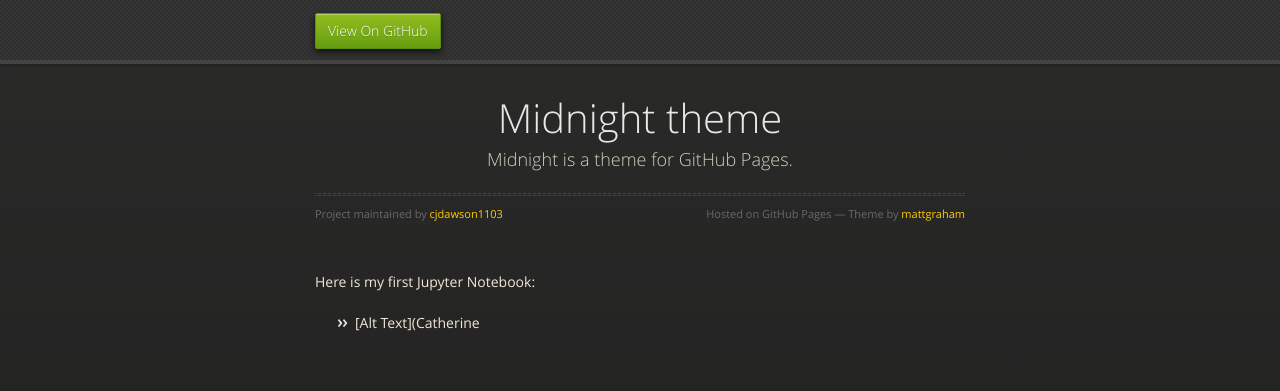
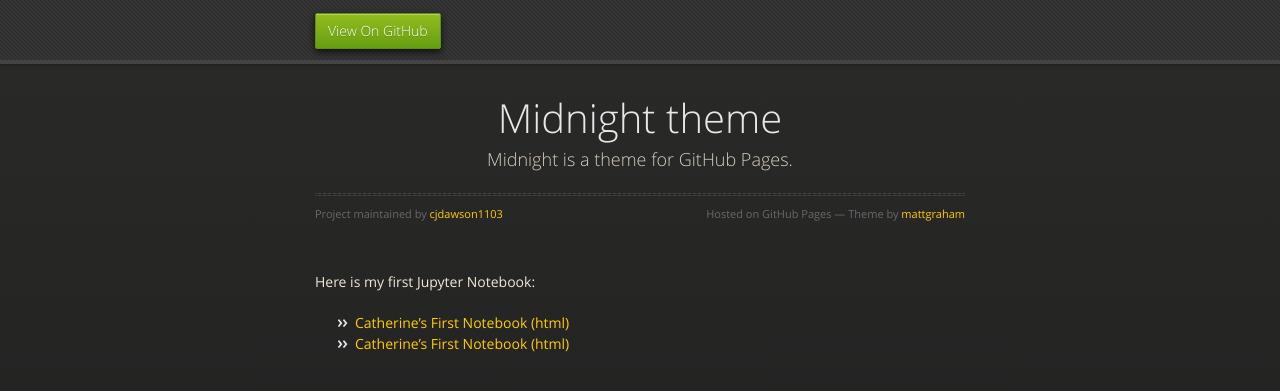
Before and after one commit to cjdawson1103/cjdawson1103.github.io, a Jekyll site: the page built from CatherinesFirstNotebook/index.md, in a window 1280 px wide. Shown: the top 391 px of the page. Built offline with Jekyll 4.4.1, drawn with Linux system fonts in a browser that asks for light colours; our own code applies the rules of GitHub Pages for plain Markdown files.

Commit message:
Update index.md

```diff
--- a/CatherinesFirstNotebook/index.md
+++ b/CatherinesFirstNotebook/index.md
@@ -4,4 +4,5 @@ Description: This page is all about my very first Jupyter Notebook.
 ---
 
 Here is my first Jupyter Notebook:
-- [Alt Text](Catherine
+- [Catherine's First Notebook (html)](Catherine's First Notebook.html)
+- [Catherine's First Notebook (html)](Catherine's First Notebook.ipynb)
```
